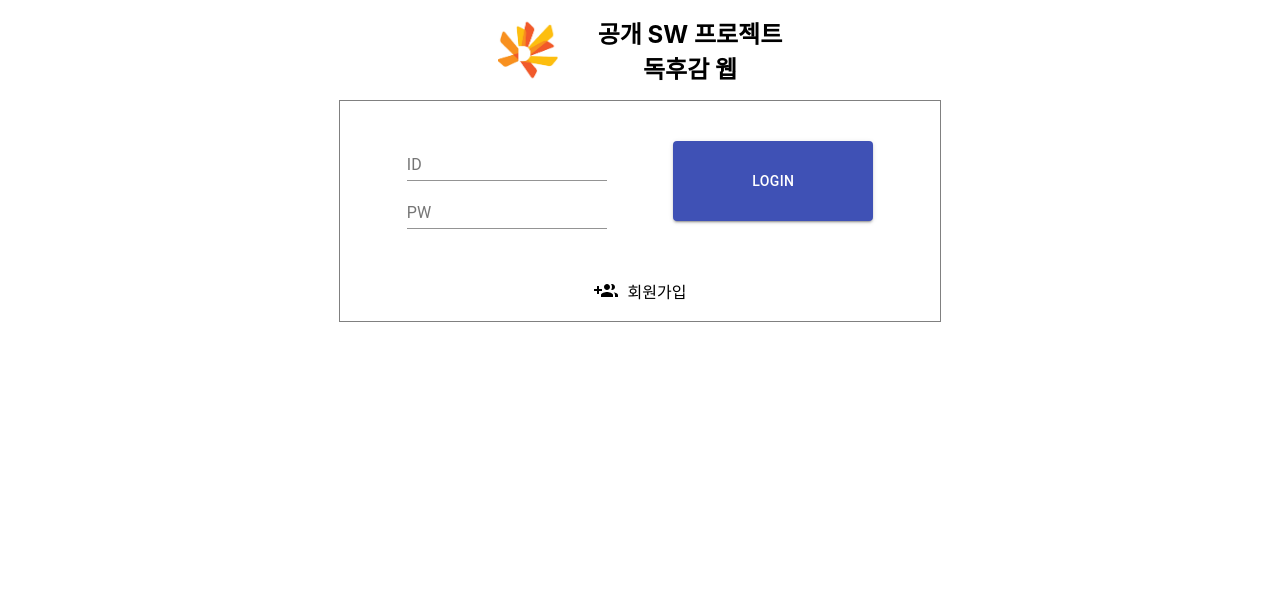
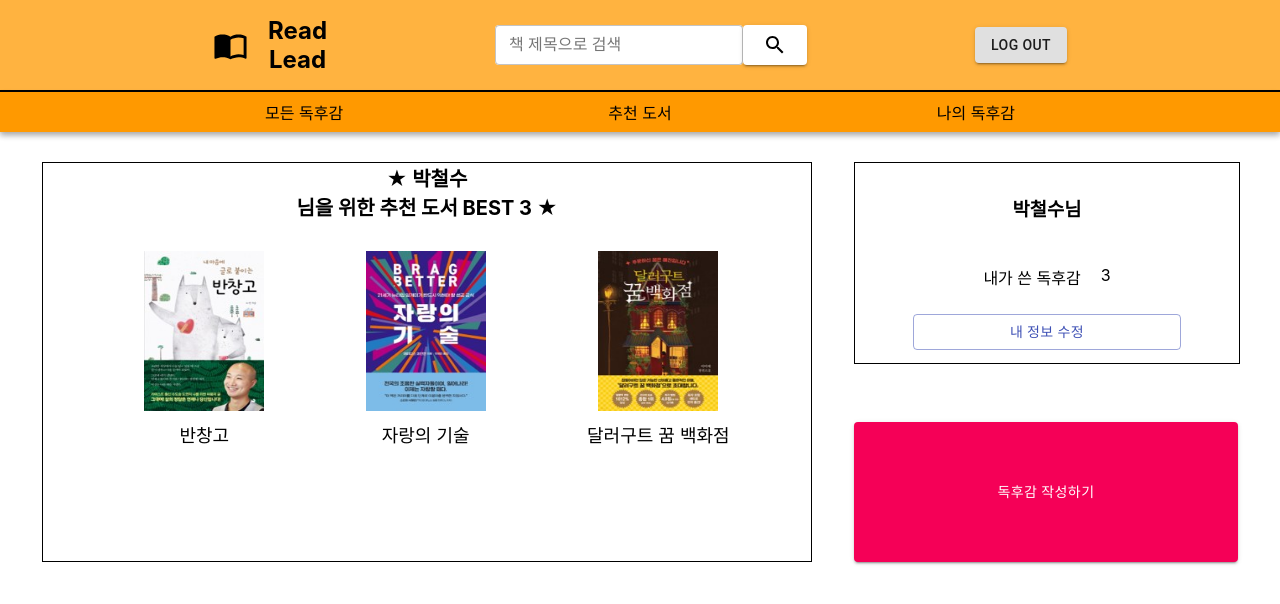
Before and after one commit to CSID-DGU/2022-01-OSSP1-NoHongchulRed-1, a React (Create React App) app in the folder client/: page / in a window 1280 px wide. Shown: the top 604 px of the page. Built offline with nearby package versions, Linux system fonts and the light colour scheme.

Commit message:
#13 충돌 부분 수정

```diff
--- a/client/src/App.js
+++ b/client/src/App.js
@@ -7,7 +7,7 @@ import BookSearchPage from './view/BookSearchPage';
 import { Switch } from '@material-ui/core';
 import Header from './component/Header';
 import SetRoute from './component/SetRoute';
-import Nav from '../src/component/Nav';
+import Nav from './component/Nav';
 
 
 function App() {
--- a/client/src/component/Header.js
+++ b/client/src/component/Header.js
@@ -14,19 +14,18 @@ const Spacing = styled.div`
 
 const Header = () => {
     const navigate = useNavigate();
-    const path = window.location.pathname;
-    if (path === '/' || path==='/SignUp') return null; /*로그인, 회원가입 페이지에서 헤더 숨기기 */
+
     return (
-        <div className="title-area" >
+            <div className="title-area" onClick={() => navigate('/Main')}>
             <ImportContactsIcon fontSize='large'/>
-            <div onClick={() => navigate('/Main')}>
+            <div>
                 <h2>Read</h2>
                 <h2>Lead</h2>
             </div>
             <Spacing></Spacing>
             <div><MultipleBookSearch></MultipleBookSearch></div>
             <Spacing></Spacing>
-            <div><Button variant="contained" color="default" onClick={() => navigate('/')}>log out</Button></div>
+            <div><Button variant="contained" color="default">log out</Button></div>
         </div>
     )
 };
--- a/client/src/component/MultipleBookSearch.js
+++ b/client/src/component/MultipleBookSearch.js
@@ -1,41 +1,62 @@
 import React from 'react';
 import { useState } from 'react';
-import { TextField, Button } from "@material-ui/core";
+import { TextField, IconButton, Button } from "@material-ui/core";
 import BookSearchPage from '../view/BookSearchPage';
-import { useNavigate } from 'react-router';
+import { useNavigate } from 'react-router-dom';
+
+import SearchIcon from '@material-ui/icons/Search';
 
 const Search = () => {
     const [text, setText] = useState('')
     const [books, setBooks] = useState([]);
+    const navigate = useNavigate();
 
     const onChange = (e) => {
         setText(e.target.value);
     };
 
-    return (
-        <div>
-            <TextField label="책 제목으로 검색" variant="outlined" size="small" onChange={onChange} />
-
-            <Button variant="contained" color="default" size ="medium" onClick={() => {
-            fetch('/kakao/search/multiple/' + text)
+    const SendData = () => {
+        fetch('/kakao/search/multiple/' + text)
             .then((res) => {
                 return res.json();
             })
             .then((data) => {
-                console.log("data 출력 ▼");
-                console.log(data);
-                console.log("data.documents 출력 ▼");
-                console.log(data.documents);
-                console.log("출판사 가져오기: " + data.documents[0].publisher);
-                setBooks(data.documents);
-                console.log(books);
+                navigate('/BookSearchPage', {state: data});
+            });
+    }
 
-            });
-            }}>검색</Button>
-        </div>
+    return (
+        <form>
+            <TextField
+                style={{ background: 'white', borderRadius: '4px' }}
+                label="책 제목으로 검색"
+                variant="outlined"
+                size="small"
+                onChange={onChange}
+                />
+            <Button
+                style={{ background: 'white', height: '40px' }}
+                variant="contained"
+                aria-label="search"
+                onClick={SendData} >
+                <SearchIcon style={{ fill: "Black" }} />
+            </Button>
+        </form>
     );
 };
-//const navigate = useNavigate();
 //navigate('../view/BookSearchPage', {state: data.documnets});
-
+//navigate('/BookSearchPage', {state: {authors: "출판사ㅏㅏㅏ", title: "책이름"}});
+/*
+    .then((data) => {
+        setBooks(data);
+        console.log("data 출력 ▼");
+            console.log(data);
+            console.log("data.documents 출력 ▼");
+            console.log(data.documents);
+            console.log("출판사 가져오기: " + data.documents[0].publisher);
+            console.log("documents를 useState에 저장 후 books 출력 ▼");
+            console.log(books);
+            navigate('/BookSearchPage', {state: data});
+    });
+*/
 export default Search;
--- a/client/src/component/Nav.css
+++ b/client/src/component/Nav.css
@@ -5,7 +5,7 @@
     height:40px;
     justify-content: space-evenly;
     align-items: center;
-    background-color: #ffb340;
+    background-color: #FF9900;
     box-shadow: 0 3px 6px rgba(0, 0, 0, 0.16), 0 3px 6px rgba(0, 0, 0, 0.23);
 }
 .nav-area > div{
--- a/client/src/component/Nav.js
+++ b/client/src/component/Nav.js
@@ -6,14 +6,12 @@ const Nav = () => {
     const navigate = useNavigate();
 
     const path = window.location.pathname;
-    if (path === '/' || path==='/SignUp') return null; /*로그인, 회원가입 페이지에서 Nav 숨기기 */
+
     return (
         <div className="nav-area">
-            <div style={{fontWeight: path === '/Main' && 'bold' }} onClick={() => navigate('/Main')}>메인페이지</div>
             <div style={{fontWeight: path === '/ShortReport' && 'bold' }} onClick={() => navigate('/ShortReport')}>모든 독후감</div>
             <div style={{fontWeight: path === '/BookSearchPage' && 'bold' }} onClick={() => navigate('/BookSearchPage')}>추천 도서</div>
             <div style={{fontWeight: path === '/MyBookPage' && 'bold' }} onClick={() => navigate('/MyBookPage')}>나의 독후감</div>
-            {/* <div style={{fontWeight: path === '/UserEdit' && 'bold' }} onClick={() => navigate('/UserEdit')}>회원정보 수정</div> */}
         </div>
     )
 };
--- a/client/src/component/SearchResultCard.js
+++ b/client/src/component/SearchResultCard.js
@@ -13,7 +13,7 @@ const useStyles = makeStyles({
   root: {
     display: 'flex',
     flexDirection: 'row',
-    maxWidth: 380,
+    maxWidth: 450,
   },
   content: {
     display: 'flex',
@@ -21,7 +21,7 @@ const useStyles = makeStyles({
     width: 500,
   },
   media: {
-    maxheight: 300,
+    maxHeight: 300,
   }
 });
 
@@ -61,7 +61,7 @@ export default function SearchResultCard({thumbnail, title, authors, publisher,
             출판사: {publisher}
           </Typography>
           <Typography gutterBottom variant="subtitle1" component="h3">
-            출판년도: {datetime}
+            출판년도: {datetime.substr(0, 4)}
           </Typography>
           <Typography variant="body2" color="textSecondary" component="p">
             {contents}
--- a/client/src/component/SetRoute.js
+++ b/client/src/component/SetRoute.js
@@ -8,25 +8,33 @@ import About from '../About';
 import SignIn from '../domains/sign-in/SignIn';
 import SignUp from '../domains/sign-up/SignUp';
 import Main from '../view/Main';
-import ShortReport from '../domains/short-report/ShortReport';
-import UserEdit from '../domains/user-edit/UserEdit';
+import ViewReportPage from '../view/ViewReportPage';
+import MyBookPage from '../view/MyBookPage';
+import GatherReportPage from '../view/GatherReportPage';
+import ShortReport from './ShortReport';
 
 //Route 관리 파일
 const SetRoute = () => {
   return (
 
       <Routes>
-        <Route path = "/" element={<SignIn />} />
-        <Route path = "/SignUp" element={<SignUp />} />
-        <Route path = "/Main" element={<Main />} />
-        <Route path = "/ShortReport" element={<ShortReport />} />
-        <Route path = "/UserEdit" element={<UserEdit />} />
+       <Route exact={true} path="/" element={<Main/>} />
+        <Route exact={true} path="/Main" element={<Main/>} />
         <Route exact path="/EditPage" element={<EditPage />} />
         <Route exact path="/BookSearchPage" element={<BookSearchPage />} />
         <Route exact path="/about" element={<About />} />
         <Route exact path="/LoginPage" element={<LoginPage />} />
-        <Route path = "/*" element={ <div><h2>이 페이지는 존재하지 않습니다:</h2><p>{useLocation().pathname}</p></div>}
-        />
+        <Route exact path="/ViewReportPage" element={<ViewReportPage />} />
+        <Route exact path="/MyBookPage" element={<MyBookPage />} />
+        <Route exact path="/GatherReportPage" element={<GatherReportPage />} />
+        <Route exact path="/ShortReport" element={<ShortReport />} />
+        <Route
+          path = "/*"
+          element={ <div>
+            <h2>이 페이지는 존재하지 않습니다:</h2>
+            <p>{useLocation().pathname}</p>
+          </div>}
+          />
       </Routes>
 
   );
--- a/client/src/domains/sign-up/SignUp.js
+++ b/client/src/domains/sign-up/SignUp.js
@@ -9,7 +9,7 @@ import Radio from '@material-ui/core/Radio';
 import RadioGroup from '@material-ui/core/RadioGroup';
 import FormControlLabel from '@material-ui/core/FormControlLabel';
 
-import Title from '../common/Title'
+//import Title from '../common/Title'
 import './SignUp.css'
 
 const START_AGE = 1;
@@ -89,7 +89,7 @@ const SignUp = () => {
 
     return (
         <>
-            <Title />
+            {/* <Title /> */}
             <div className="signup-area">
                 <div className="flex-vertical left_box">
                     <h3>필수정보</h3>
--- a/client/src/view/Main.js
+++ b/client/src/view/Main.js
@@ -29,7 +29,8 @@ const Main = () => {
         <>
             <div className="main-area">
                 <div className="recommended-books">
-                    <span>★ 박철수 님을 위한 추천 도서 BEST 3 ★</span>
+                    <span>★ 박철수 </span> {/* 추가할 부분 */}
+                    <span>님을 위한 추천 도서 BEST 3 ★</span>
                     <div className="books">
                         {booksRender()}
                     </div>
@@ -37,7 +38,7 @@ const Main = () => {
                 <div className="right-box">
                     <div className="user-profile">
                         <div>
-                            <h3>박철수</h3>
+                            <h3>박철수</h3> {/* 추가할 부분 */}
                             <h3> 님</h3>
                             {/* <Button variant="contained" onClick={() => {alert("로그아웃 되었습니다");navigate('/')}}>Logout</Button> */}
                         </div>
--- a/package.json
+++ b/package.json
@@ -6,7 +6,6 @@
     "dev": "concurrently \"npm run server\" \"npm run front\""
   },
   "dependencies": {
-    "@material-ui/icons": "^4.11.3",
     "axios": "^0.27.2",
     "concurrently": "^7.1.0",
     "dotenv": "^16.0.0",
```
Also changed, not shown: client/src/view/BookSearchPage.js (+25 -19 lines), 1 other file (tests, documents, lock files or other folders).
